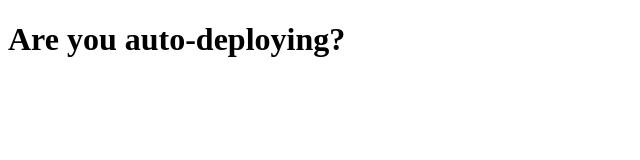
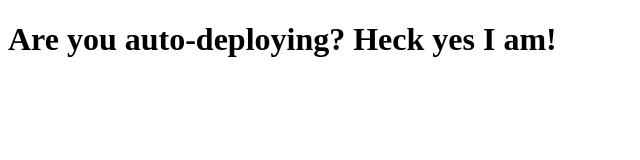
Before and after one commit to owenkcraig/github-integration-test, a plain HTML site: page index.html in a window 1280 px wide. Shown: the whole page, without its empty margins (0-640 px from the left). Drawn offline with Linux system fonts and the light colour scheme.

Commit message:
Added text.

```diff
--- a/index.html
+++ b/index.html
@@ -7,6 +7,6 @@
     <title>Document</title>
 </head>
 <body>
-    <h1>Are you auto-deploying?</h1>
+    <h1>Are you auto-deploying? Heck yes I am!</h1>
 </body>
 </html>
```
